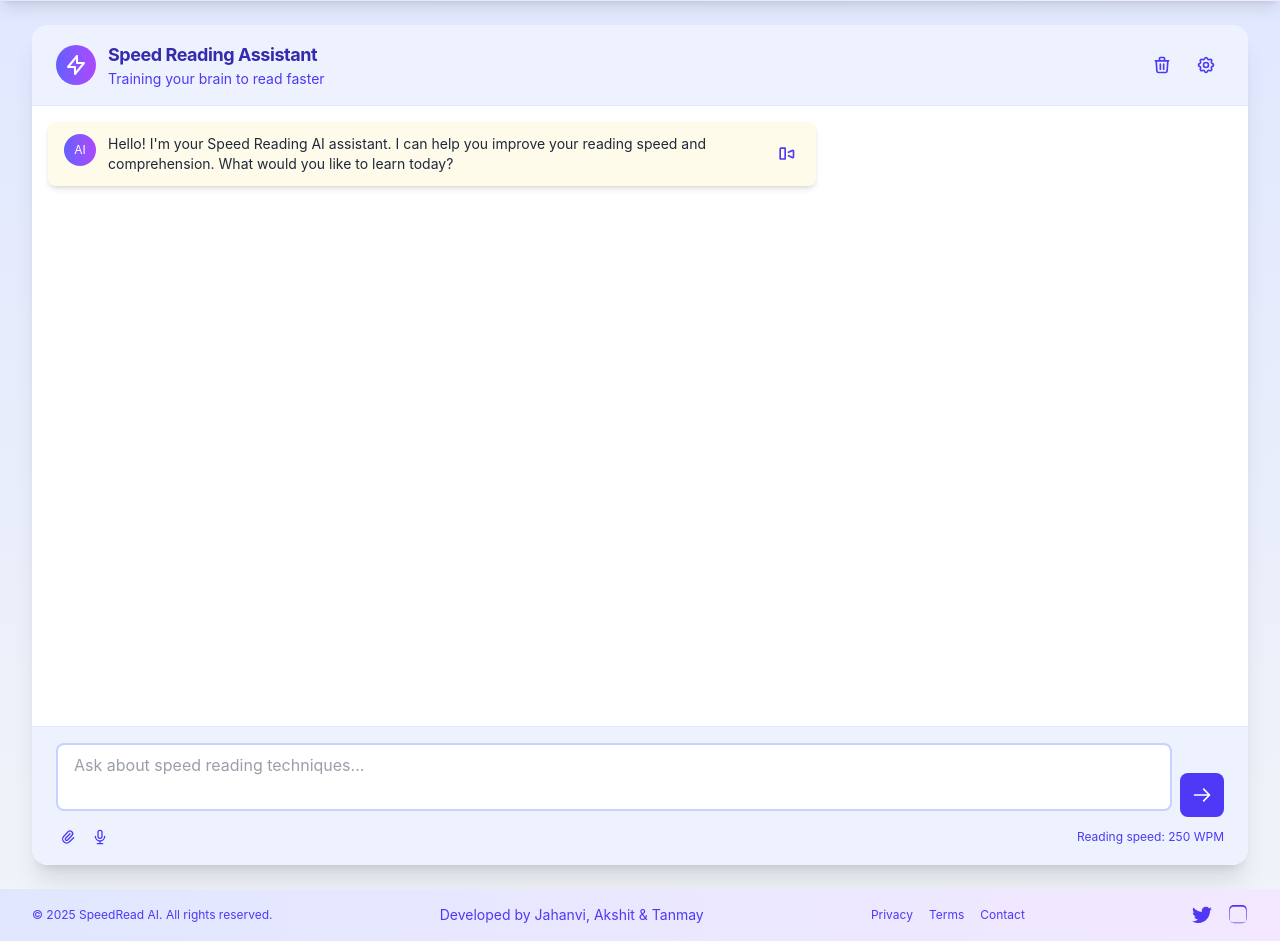
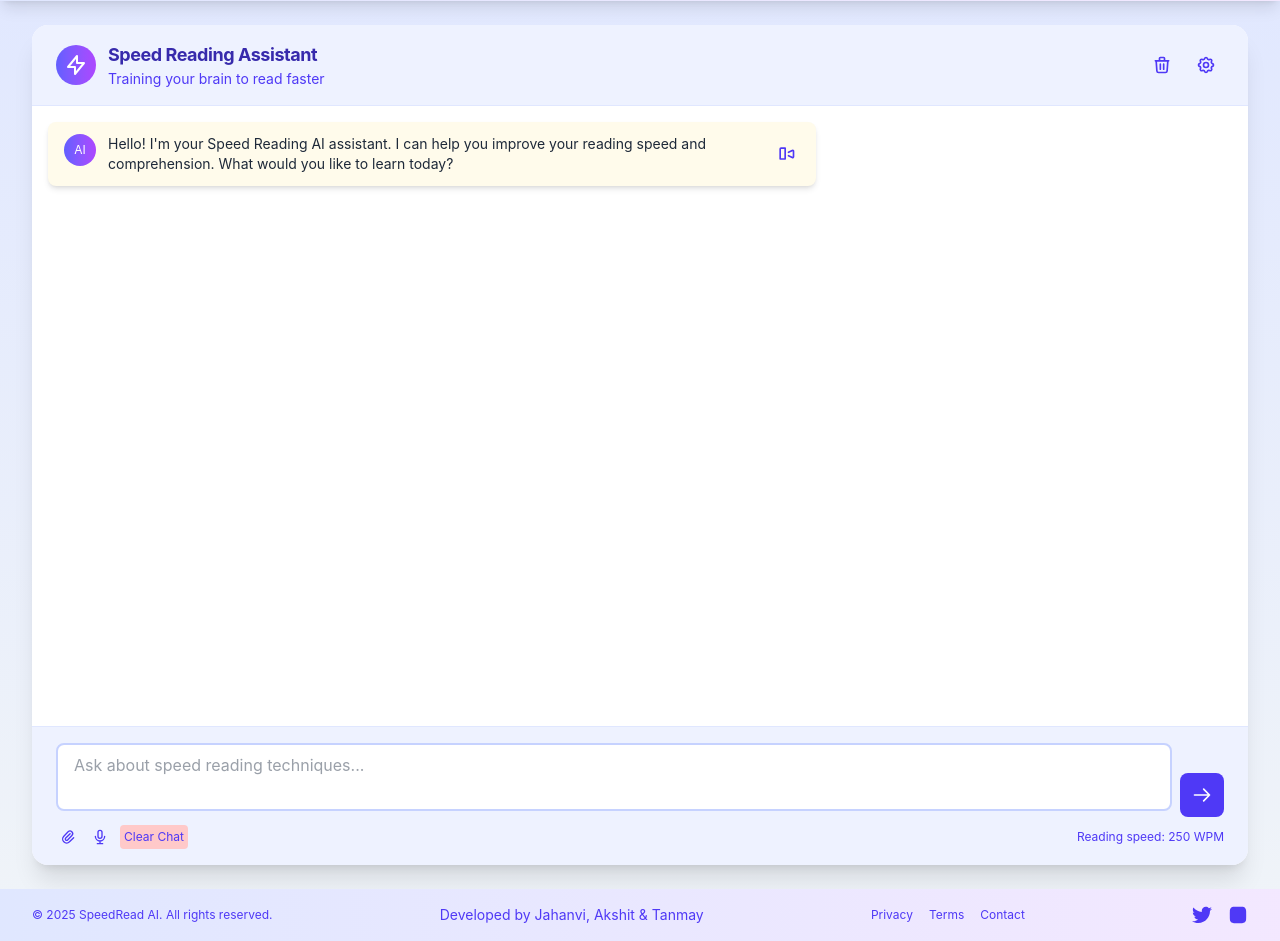
Before and after one commit to JahanviSharma18/AI-Speed-Reading-Chatbot, a website: page public/index.html in a window 1280 px wide. Shown: the part 71-1012 px from the top of the page. Drawn offline with nearby package versions, Linux system fonts and the light colour scheme.

Commit message:
Clear chat Update

```diff
--- a/public/index.html
+++ b/public/index.html
@@ -216,6 +216,9 @@
                                     <path stroke-linecap="round" stroke-linejoin="round" stroke-width="2" d="M19 11a7 7 0 01-7 7m0 0a7 7 0 01-7-7m7 7v4m0 0H8m4 0h4m-4-8a3 3 0 01-3-3V5a3 3 0 116 0v6a3 3 0 01-3 3z" />
                                 </svg>
                             </button>
+                            <button @click="messages = [{ sender: 'assistant', content: 'Hello! I\'m your Speed Reading AI assistant. I can help you improve your reading speed and comprehension. What would you like to learn today?', wpm: null }]; localStorage.setItem('chatMessages', JSON.stringify(messages))" class="p-1 bg-red-200 rounded text-xs chat-button">
+                                Clear Chat
+                            </button>
                         </div>
                         <span x-text="'Reading speed: ' + currentWPM + ' WPM'"></span>
                     </div>
@@ -247,7 +250,7 @@
                         </a>
                         <a href="#" class="text-indigo-600 social-icon">
                             <svg xmlns="http://www.w3.org/2000/svg" class="h-5 w-5" fill="currentColor" viewBox="0 0 24 24">
-                                <path d="M12 2.163c3.204 0 3.584.012 4.85.07 1.366.062 2.633.326 3.608 1.301.975.975 1.24 2.242 1.301 3.608.058 1.265.07 1.646.07 4.85s-.012 3.584-.07 4.85c-.062 1.366-.326 2.633-1.301 3.608-.975.975-2.242 1.24-3.608 1.301-1.265.058-1.646.07-4.85.07s-3.584-.012-4.85-.07c-1.366-.062-2.633-.326-3.608-1.301-.975-.975-1.24-2.242-1.301-3.608-.058-1.265-.07-1.646-.07-4.85s.012-3.584.07-4.85c-.062 1.366-.326-2.633 1.301-3.608.975-.975 2.242-1.24 3.608-1.301 1.265-.058 1.646-.07 4.85-.07m0-2.163c-3.259 0-3.667.014-4.947.072-1.453.066-2.918.362-4.045 1.489s-1.423 2.592-1.489 4.045c-.058 1.28-.072 1.688-.072 4.947s.014 3.667.072 4.947c.066 1.453.362 2.918 1.489 4.045s2.592 1.423 4.045 1.489c1.28.058 1.688.072 4.947.072s3.667-.014 4.947-.072c1.453-.066 2.918-.362 4.045-1.489s1.423-2.592 1.489-4.045c.058-1.28.072-1.688.072-4.947s-.014-3.667-.072-4.947c-.066-1.453-.362-2.918-1.489-4.045s-2.592-1.423-4.045-1.489c-1.28-.058-1.688-.072-4.947-.072z"/>
+                                <path d="M12 2.163c3.204 0 3.584.012 4.85.07 1.366.062 2.633.326 3.608 1.301.975.975 1.24 2.242 1.301 3.608.058 1.265.07 1.646.07 4.85s-.012 3.584-.07 4.85c-.062 1.366-.326 2.633-1.301 3.608-.975.975-2.242 1.24-3.608 1.301-1.265.058-1.646.07-4.85.07s-3.584-.012-4.85-.07c-1.366-.062-2.633-.326-3.608-1.301-.975-.975-1.24-2.242-1.301-3.608-.058-1.265-.07-1.646-.07-4.85s.012-3.584.07-4.85c-.062 1.366-.326-2.633 1.301-3.608.975-.975 2.242-1.24 3.608-1.301 1.265-.058 1.646-.07 4.85-.07m0-2. INTEGRITY163c-3.259 0-3.667.014-4.947.072-1.453.066-2.918.362-4.045 1.489s-1.423 2.592-1.489 4.045c-.058 1.28-.072 1.688-.072 4.947s.014 3.667.072 4.947c.066 1.453.362 2.918 1.489 4.045s2.592 1.423 4.045 1.489c1.28.058 1.688.072 4.947.072s3.667-.014 4.947-.072c1.453-.066 2.918-.362 4.045-1.489s1.423-2.592 1.489-4.045c.058-1.28.072-1.688.072-4.947s-.014-3.667-.072-4.947c-.066-1.453-.362-2.918-1.489-4.045s-2.592-1.423-4.045-1.489c-1.28-.058-1.688-.072-4.947-.072z"/>
                             </svg>
                         </a>
                     </div>
```
